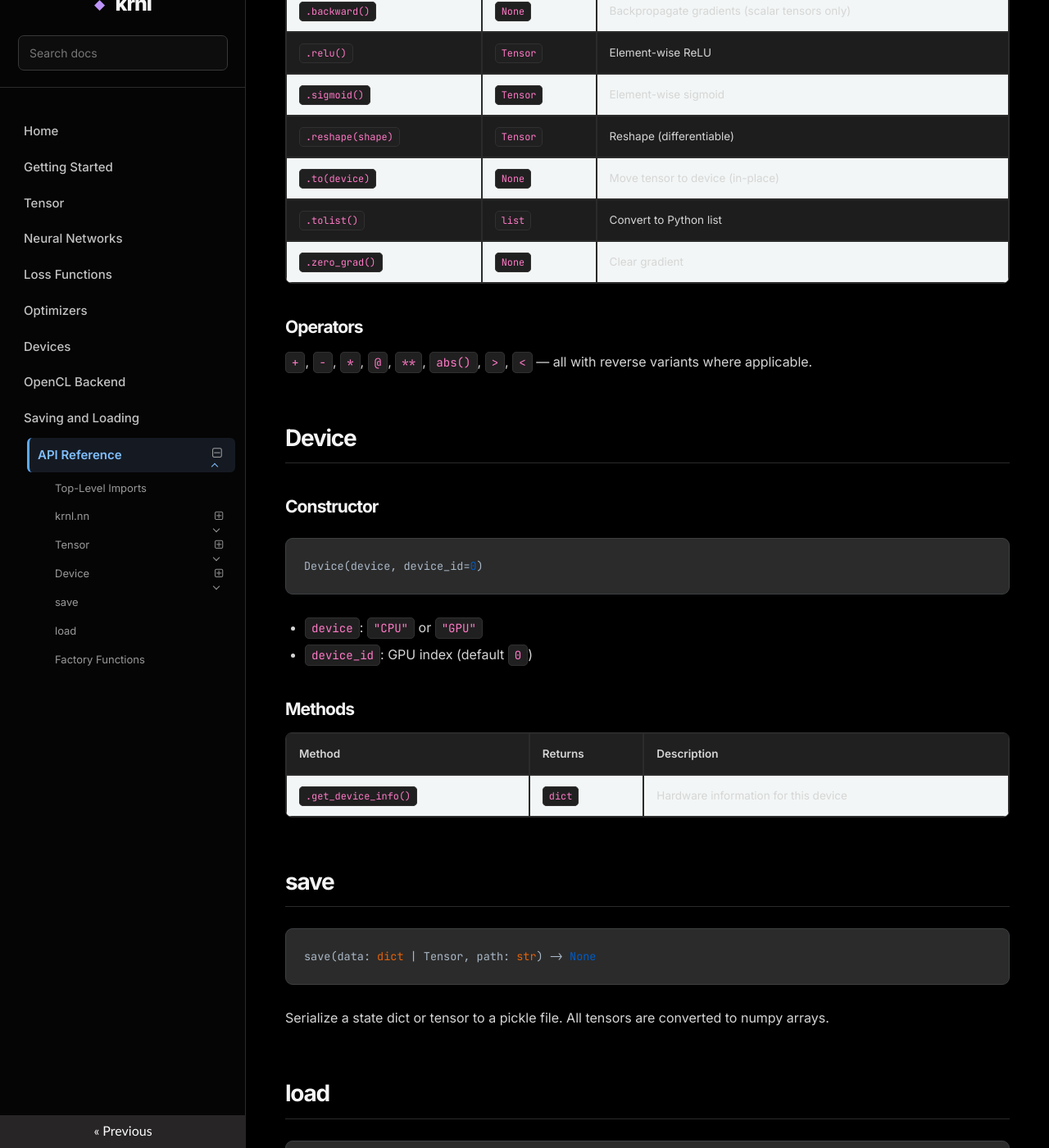
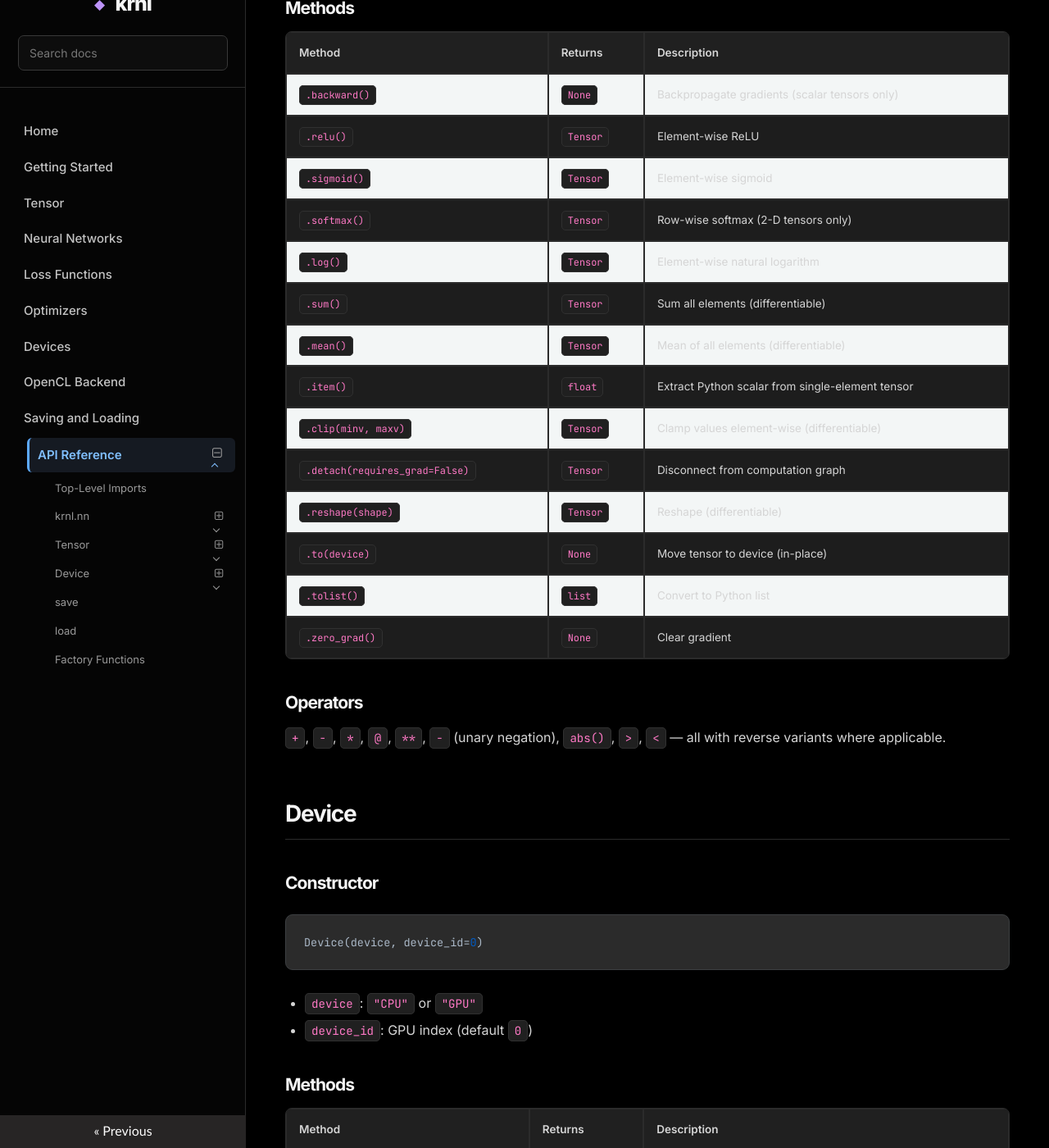
Before and after one commit to helloadhavan/krnl, an MkDocs documentation site: the page built from docs/api_reference.md, in a window 1280 px wide and 1400 px high, scrolled down 3802 px. Shown: the whole window at 82% size. Built offline with MkDocs 1.6.1, drawn with Linux system fonts in a browser that asks for light colours; nearby versions of some CDN libraries; some of the changed text lies outside the part shown.

Commit message:
[Task] Update api_reference.md

```diff
--- a/docs/api_reference.md
+++ b/docs/api_reference.md
@@ -38,6 +38,7 @@ from krnl import nn
 | `nn.Linear` | [`model_utils.py`](../src/krnl/nn/model_utils.py) | Fully connected layer: `y = x @ W + b` |
 | `nn.ReLU` | [`model_utils.py`](../src/krnl/nn/model_utils.py) | Rectified Linear Unit activation |
 | `nn.Sigmoid` | [`model_utils.py`](../src/krnl/nn/model_utils.py) | Sigmoid activation |
+| `nn.Softmax` | [`model_utils.py`](../src/krnl/nn/model_utils.py) | Row-wise softmax activation (2-D tensors) |
 | `nn.Tanh` | [`model_utils.py`](../src/krnl/nn/model_utils.py) | Hyperbolic tangent activation |
 | `nn.GELU` | [`model_utils.py`](../src/krnl/nn/model_utils.py) | Gaussian Error Linear Unit activation (sigmoid approx.) |
 | `nn.Sequential` | [`model_utils.py`](../src/krnl/nn/model_utils.py) | Container that chains layers in order |
@@ -92,6 +94,13 @@ Tensor(data, device=None, requires_grad=False)
 | `.backward()` | `None` | Backpropagate gradients (scalar tensors only) |
 | `.relu()` | `Tensor` | Element-wise ReLU |
 | `.sigmoid()` | `Tensor` | Element-wise sigmoid |
+| `.softmax()` | `Tensor` | Row-wise softmax (2-D tensors only) |
+| `.log()` | `Tensor` | Element-wise natural logarithm |
+| `.sum()` | `Tensor` | Sum all elements (differentiable) |
+| `.mean()` | `Tensor` | Mean of all elements (differentiable) |
+| `.item()` | `float` | Extract Python scalar from single-element tensor |
+| `.clip(minv, maxv)` | `Tensor` | Clamp values element-wise (differentiable) |
+| `.detach(requires_grad=False)` | `Tensor` | Disconnect from computation graph |
 | `.reshape(shape)` | `Tensor` | Reshape (differentiable) |
 | `.to(device)` | `None` | Move tensor to device (in-place) |
 | `.tolist()` | `list` | Convert to Python list |
@@ -99,7 +108,7 @@ Tensor(data, device=None, requires_grad=False)
 
 ### Operators
 
-`+`, `-`, `*`, `@`, `**`, `abs()`, `>`, `<` — all with reverse variants where applicable.
+`+`, `-`, `*`, `@`, `**`, `-` (unary negation), `abs()`, `>`, `<` — all with reverse variants where applicable.
 
 ## Device
 
```
Also changed, not shown: other parts of docs/api_reference.md (+1 -0 lines).
